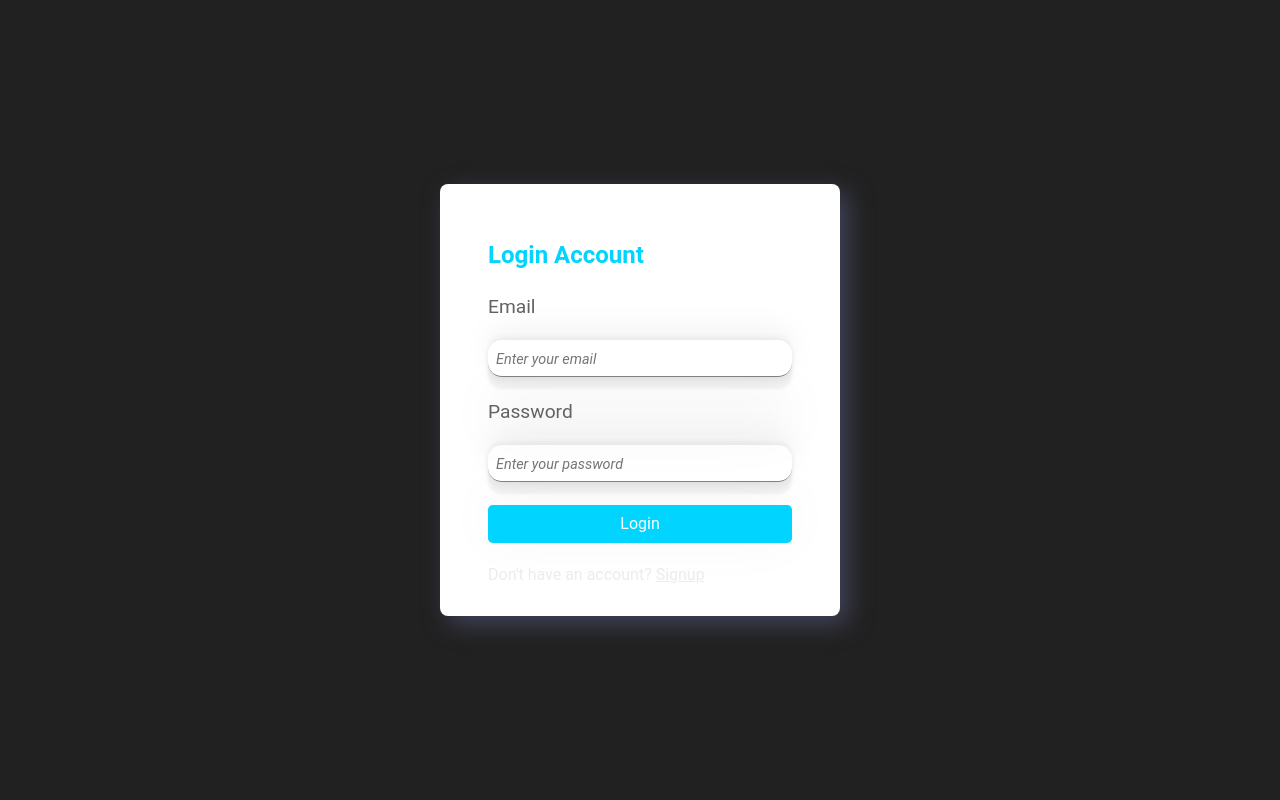
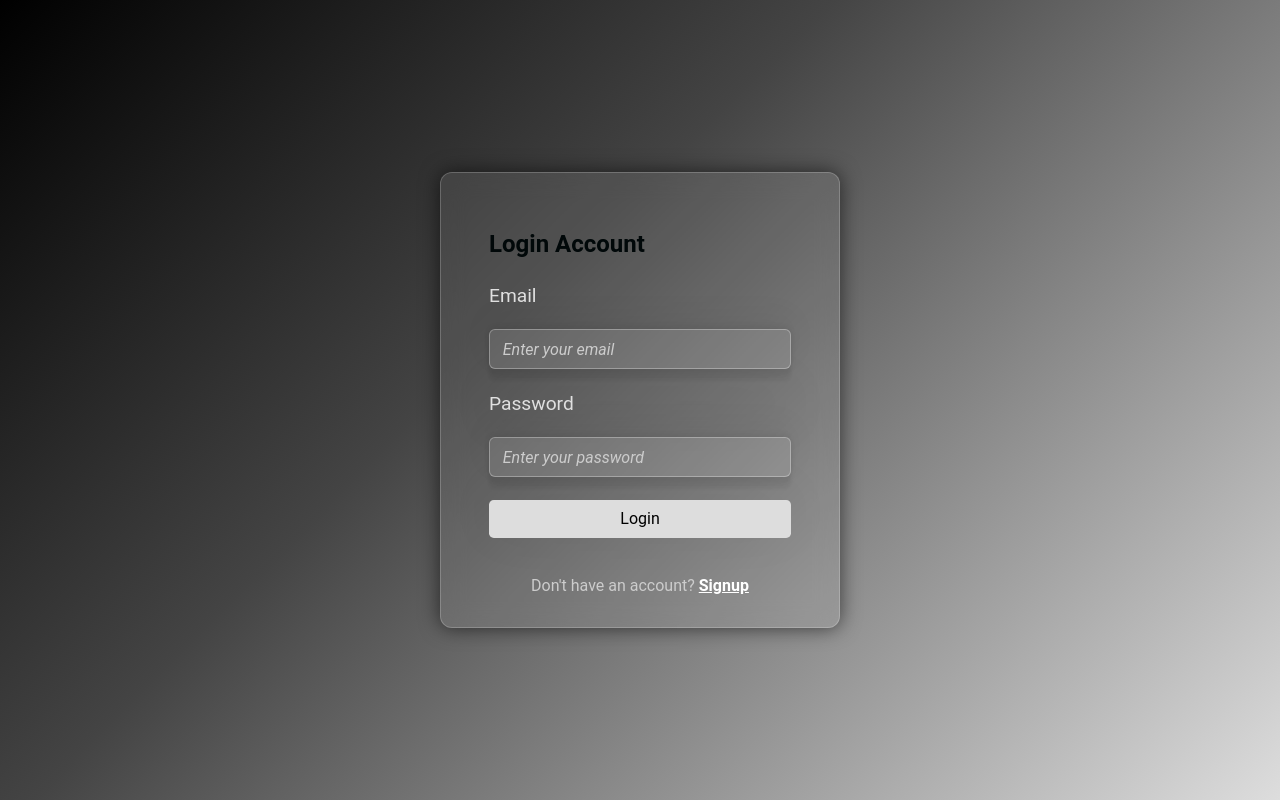
Before and after one commit to iconbrijesh/GPTalk, a React (Vite) app in the folder Frontend/: page /login in a window 1280 px wide. Built offline with nearby package versions, Linux system fonts and the light colour scheme.

Commit message:
improved login ui

```diff
--- a/Frontend/src/index.css
+++ b/Frontend/src/index.css
@@ -5,7 +5,9 @@
 }
 label {
   font-size: 1.2rem;
-  color: #656262;
+  color: #e0e0e0;
+
+
 }
 
 html, body, #root {
@@ -31,23 +33,30 @@ body{
   align-items: center;
   height: 100vh;
   width: 100%;
-
+  background: linear-gradient(
+    135deg,
+    #000000 0%,
+    #444444 40%,
+    #dddddd 100%
+  );
 }
 
-
 .form_container {
-  background-color: #fff;
+  background-color: rgba(255, 255, 255, 0.08); /* translucent white */
+  backdrop-filter: blur(12px); /* glassy blur effect */
+  border: 1px solid rgba(255, 255, 255, 0.2); /* subtle border */
+  border-radius: 0.75rem;
   padding: 2rem 3rem;
-  border-radius: 0.5rem;
   width: 100%;
   max-width: 400px;
-  box-shadow: 8px 8px 24px 0px rgba(66, 68, 90, 1);
+  box-shadow: 0 0 20px rgba(0, 0, 0, 0.6);
+  color: #f1f1f1;
 }
 
 .form_container > h2 {
   margin-block: 1rem;
   padding-block: 0.6rem;
-  color: rgba(0, 212, 255, 1);
+  color: rgb(1, 8, 9);
 }
 
 .form_container > form {
@@ -63,27 +72,40 @@ body{
 }
 
 .form_container input {
-  border: none;
-  padding: 0.5rem;
-  border-bottom: 1px solid gray;
-  font-size: 1.1rem;
+  background-color: rgba(255, 255, 255, 0.1);
+  color: #f1f1f1;
+  border: 1px solid rgba(255, 255, 255, 0.3);
+  padding: 0.6rem 0.8rem;
+  font-size: 1rem;
+  border-radius: 6px;
   outline: none;
+  transition: border-color 0.3s ease;
 }
 
+.form_container input:focus {
+  border-color: #dddddd;
+  background-color: rgba(255, 255, 255, 0.2);
+}
+
+
+
 .form_container input::placeholder {
-  font-size: 0.9rem;
+  color: #ccc;
   font-style: italic;
 }
 
+
 .form_container button {
-  background-color: rgba(0, 212, 255, 1);
-  color: #fff;
+  background-color: #dddddd;
+  color: #000;
   border: none;
   padding: 0.6rem;
   font-size: 1rem;
   cursor: pointer;
   border-radius: 0.3rem;
+  transition: background-color 0.3s ease;
 }
+
 
 span a {
   text-decoration: none;
@@ -93,7 +115,7 @@ span a {
 .home_page {
   height: 100vh;
   width: 100vw;
-  background: #000;
+  background: #e56565ea;
   color: white;
   display: flex;
   justify-content: center;
@@ -133,3 +155,20 @@ span a {
     font-size: 1.5rem;
   }
 }
+
+.form_container p {
+  color: #ccc;
+  text-align: center;
+  margin-top: 1rem;
+}
+
+.form_container p a {
+  color: #ffffff;
+  font-weight: bold;
+  text-decoration: underline;
+  transition: color 0.3s ease;
+}
+
+.form_container p a:hover {
+  color: #dddddd;
+}
```
